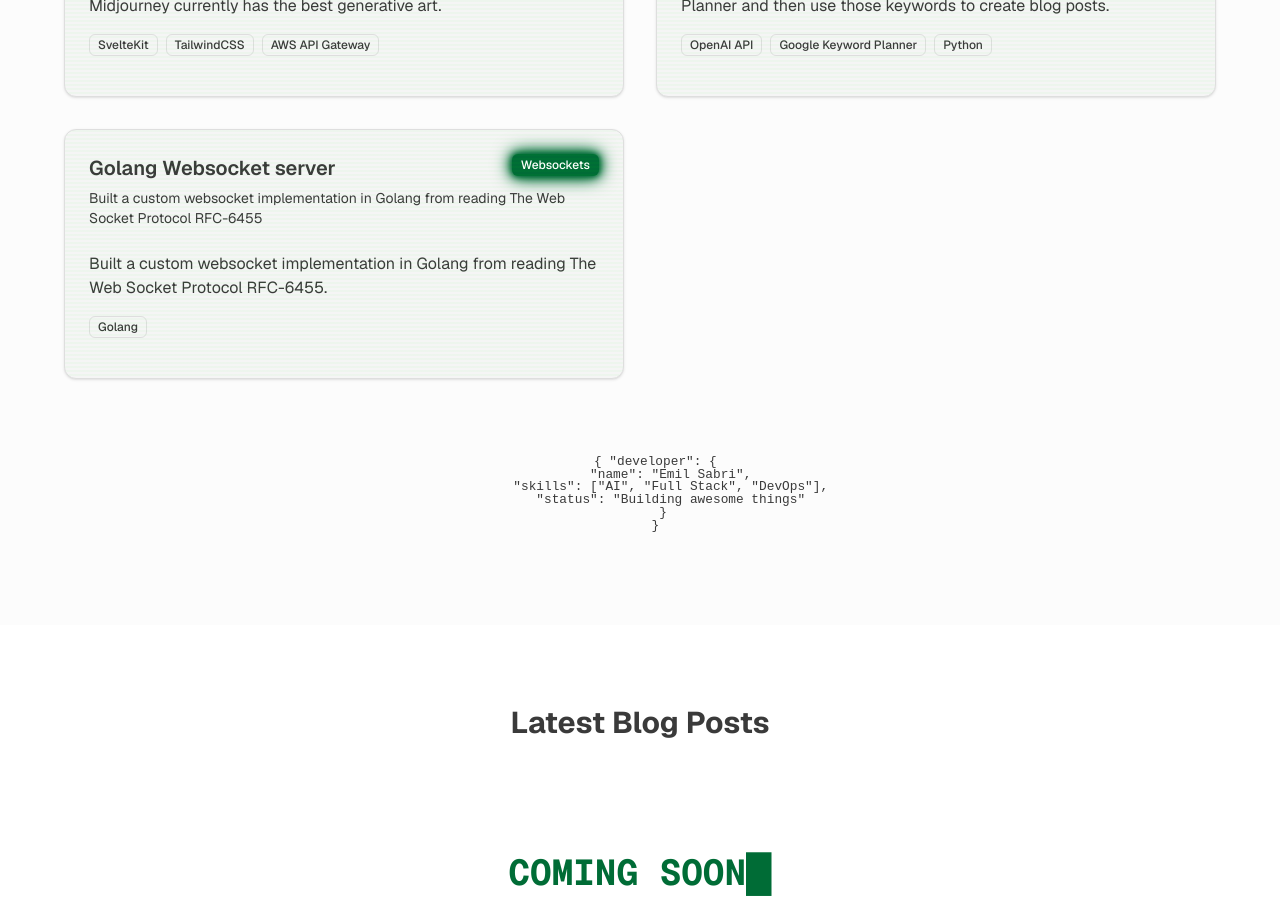
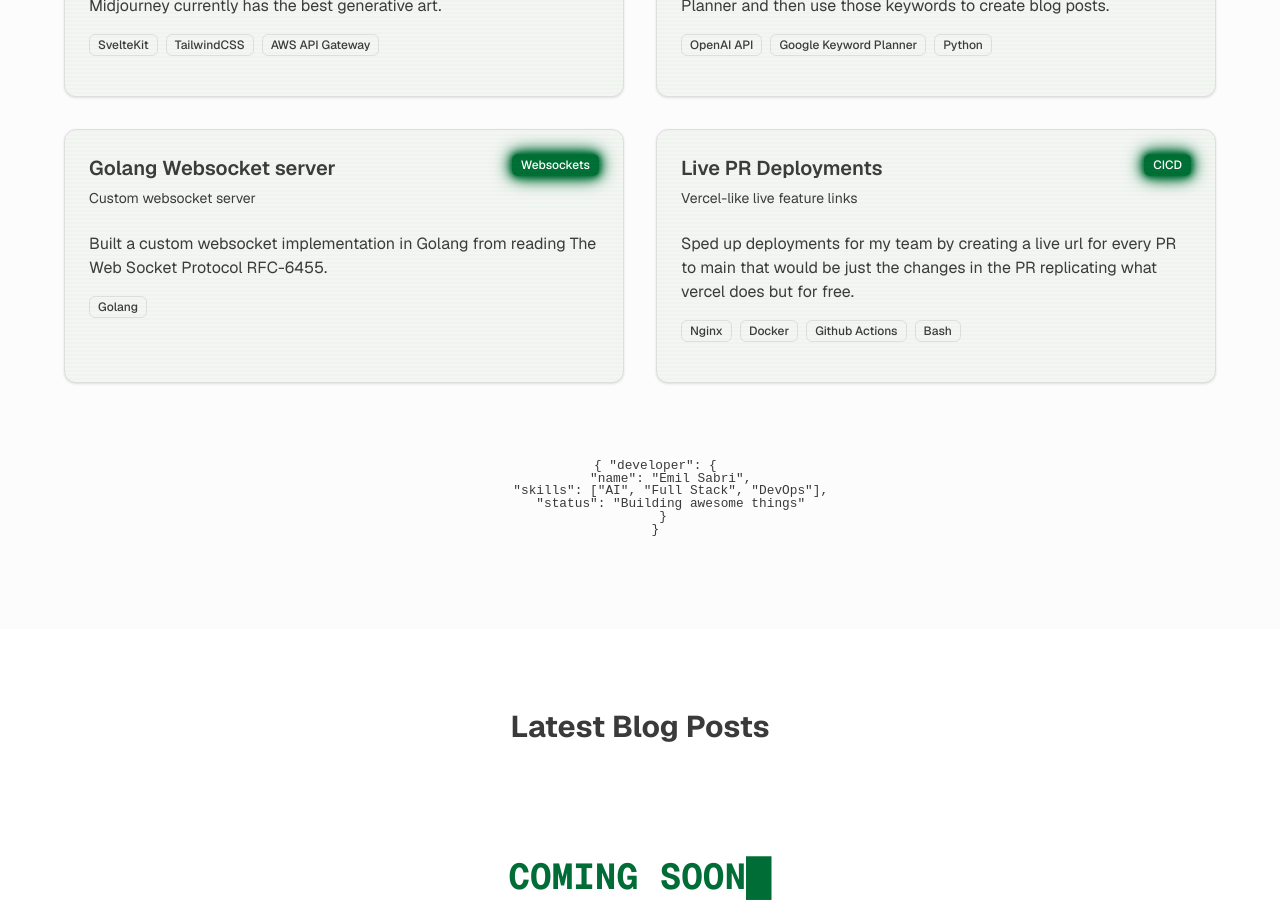
Before and after one commit to EmilSabri/EmilSabri, a Next.js app in the folder main/: page / in a window 1280 px wide. Shown: the part 2860-3774 px from the top of the page. Built offline with nearby package versions, Linux system fonts and the light colour scheme.

Commit message:
updated projects

```diff
--- a/main/app/page.tsx
+++ b/main/app/page.tsx
@@ -221,10 +221,17 @@ export default function Portfolio() {
 
             <ProjectCard
               title="Golang Websocket server"
-              description="Built a custom websocket implementation in Golang from reading The Web Socket Protocol RFC-6455"
+              description="Custom websocket server"
               content="Built a custom websocket implementation in Golang from reading The Web Socket Protocol RFC-6455."
               technologies={["Golang"]}
               badgeText="Websockets"
+            />
+            <ProjectCard
+              title="Live PR Deployments"
+              description="Vercel-like live feature links"
+              content="Sped up deployments for my team by creating a live url for every PR to main that would be just the changes in the PR replicating what vercel does but for free."
+              technologies={["Nginx", "Docker", "Github Actions", "Bash"]}
+              badgeText="CICD"
             />
           </div>
 
```
